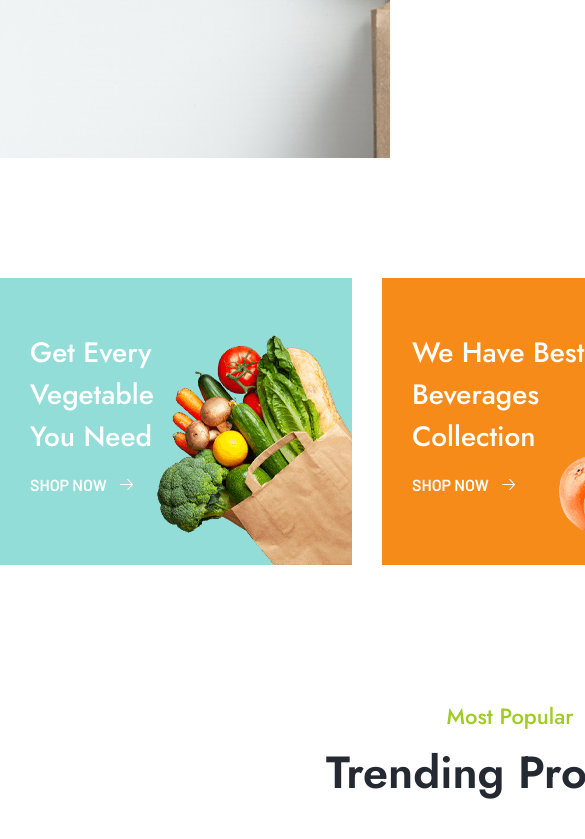
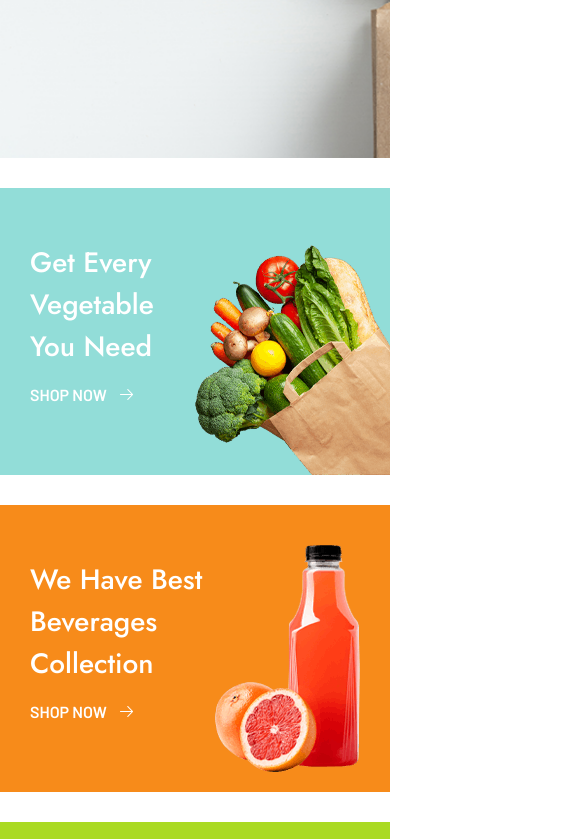
Before and after one commit to ilya-ozerov/groxi, a React (Create React App) app: page /home in a window 390 px wide. Shown: the part 877-1716 px from the top of the page, 585 px wide, since content can reach past the window. Built offline with nearby package versions, Linux system fonts and the light colour scheme.

Commit message:
Added <Categories> adaptive styles of HomePage

```diff
--- a/src/сomponents/pages/HomePage/Categories/Categories.scss
+++ b/src/сomponents/pages/HomePage/Categories/Categories.scss
@@ -1,5 +1,9 @@
 .categories {
     padding-top: 120px;
+
+    @media (max-width: 1125px) {
+        padding-top: 30px;
+    }
 
     &__body {
         display: grid;
@@ -7,6 +11,10 @@
         justify-content: space-between;
         grid-template-columns: repeat(3, minmax(352px, 1fr));
         gap: 30px;
+        @media (max-width: 1125px) {
+            grid-template-columns: 1fr;
+            grid-template-rows: repeat(3, 1fr);
+        }
     }
     &__item {
         position: relative;
@@ -36,9 +44,13 @@
         color: #ffffff;
         max-width: 175px;
         line-height: 150%;
+        position: relative;
+        z-index: 2;
     }
     &__button {
         grid-area: button;
+        position: relative;
+        z-index: 2;
         button {
             background-color: rgba($color: #000000, $alpha: 0);
             text-align: left;
@@ -51,6 +63,7 @@
         bottom: 0;
         right: 0;
         img {
+            max-width: 100%;
         }
     }
 }
```
